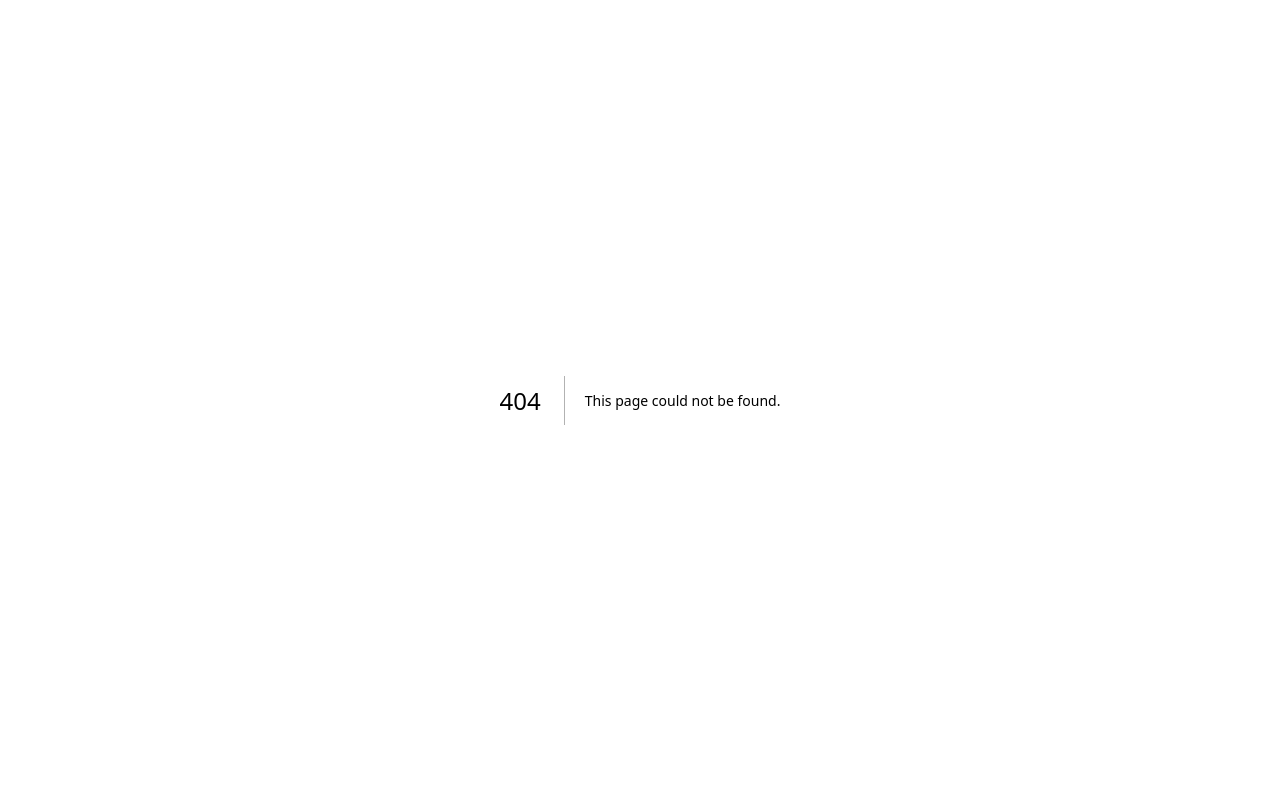
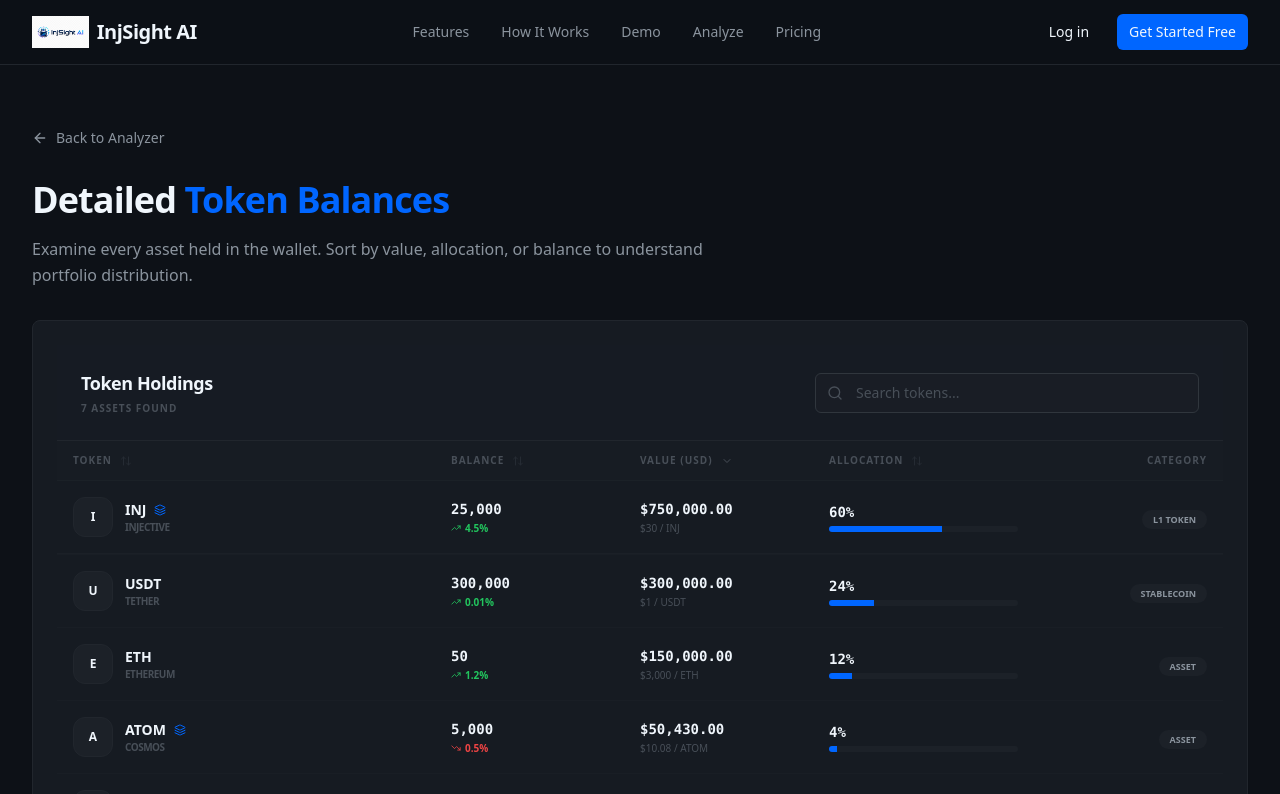
Before and after one commit to mokwathedeveloper/injsight-ai, a Next.js app in the folder frontend/: page /token-balance in a window 1280 px wide. Before the commit this address had no page. Shown: the top 794 px of the page. Built offline with nearby package versions, Linux system fonts and the light colour scheme.

Commit message:
feat: add token balance table page route

```diff
--- /dev/null
+++ b/frontend/app/token-balance/page.tsx
@@ -0,0 +1,52 @@
+"use client";
+
+import * as React from "react";
+import { Navbar } from "@/components/layout/Navbar";
+import { Footer } from "@/components/layout/Footer";
+import { TokenBalanceTable } from "@/components/table/TokenBalanceTable";
+import { MOCK_TOKEN_BALANCES } from "@/data/token-balance-mock";
+import { ReadOnlySafetyNotice } from "@/components/analyzer/ReadOnlySafetyNotice";
+import { ArrowLeft } from "lucide-react";
+import Link from "next/link";
+
+export default function TokenBalancePage() {
+  return (
+    <div className="flex flex-col min-h-screen bg-page">
+      <Navbar />
+
+      <main className="flex-grow pt-32 pb-20 px-4 sm:px-6 lg:px-8">
+        <div className="max-w-7xl mx-auto space-y-8">
+          {/* Breadcrumb / Back */}
+          <div className="flex items-center justify-between">
+            <Link
+              href="/analyze"
+              className="text-sm text-text-secondary hover:text-primary transition-colors flex items-center space-x-2 group"
+            >
+              <ArrowLeft size={16} className="group-hover:-translate-x-1 transition-transform" />
+              <span>Back to Analyzer</span>
+            </Link>
+          </div>
+
+          {/* Header Section */}
+          <div className="space-y-4">
+            <h1 className="text-3xl sm:text-4xl font-extrabold text-text-primary tracking-tight">
+              Detailed <span className="text-primary">Token Balances</span>
+            </h1>
+            <p className="text-text-secondary max-w-2xl leading-relaxed">
+              Examine every asset held in the wallet. Sort by value, allocation, or balance
+              to understand portfolio distribution.
+            </p>
+          </div>
+
+          {/* Table Section */}
+          <div className="space-y-6">
+            <TokenBalanceTable tokens={MOCK_TOKEN_BALANCES} />
+            <ReadOnlySafetyNotice />
+          </div>
+        </div>
+      </main>
+
+      <Footer />
+    </div>
+  );
+}
```
